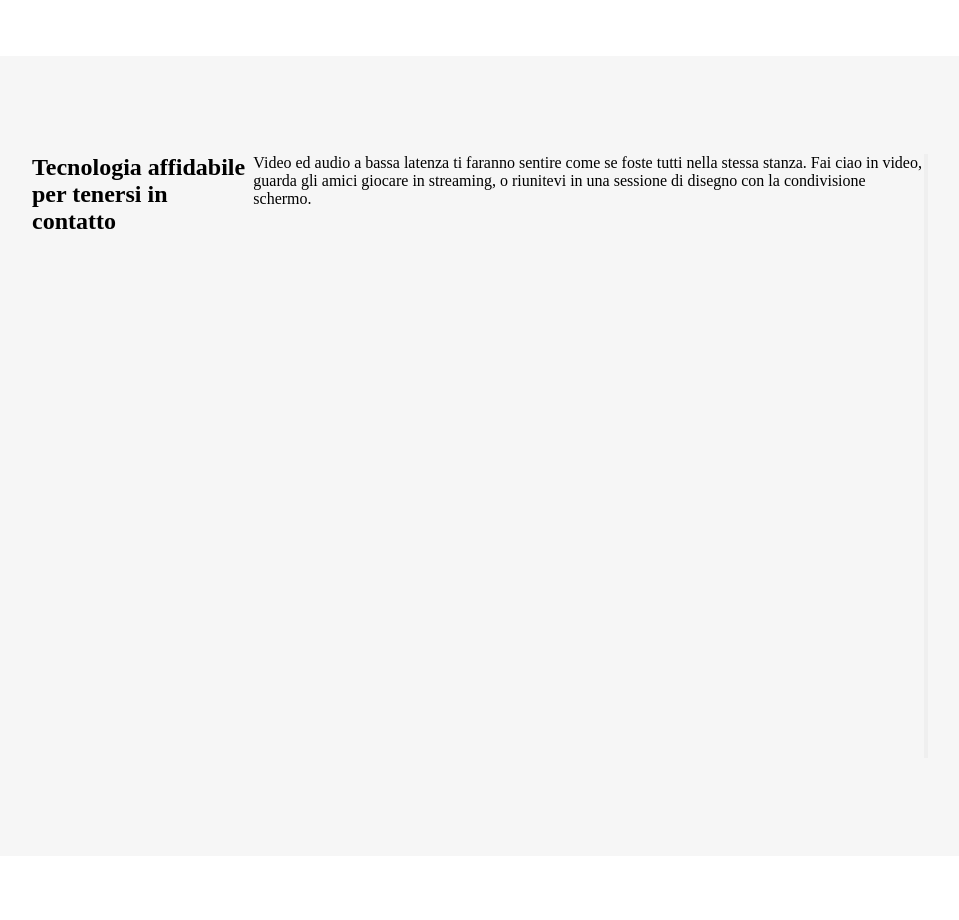
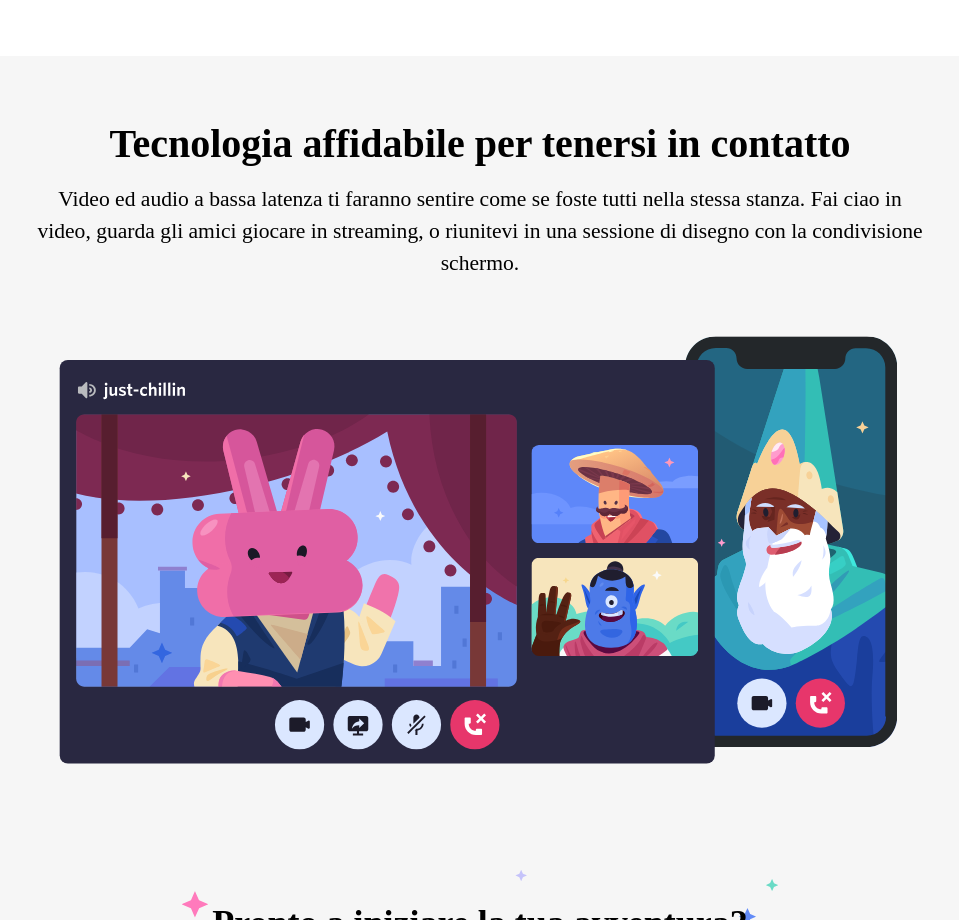
Before and after one commit to feffe17/htmlcss-discord, a plain HTML site: page index.html in a window 1280 px wide. Shown: the part 1880-2800 px from the top of the page, without its empty margins (160-1119 px from the left). Drawn offline with Linux system fonts and the light colour scheme.

Commit message:
complete supersection, starting footer

```diff
--- a/index.html
+++ b/index.html
@@ -91,12 +91,12 @@
         </div>
 
         <div id="art4" class="container supersection reverse debug-supersection">
-            <div class="articles subcontainer debug-superarticle">
+            <div class="articles subcontainer f-col debug-superarticle">
                 <h2>Tecnologia affidabile per tenersi in contatto</h2>
                 <p>Video ed audio a bassa latenza ti faranno sentire come se foste tutti nella stessa stanza. Fai ciao in video, guarda gli amici giocare in streaming, o riunitevi in una sessione di disegno con la condivisione schermo.</p>
-                <img src="" alt="">
-                <h3></h3>
-                <button></button>
+                <img src="./img/item4-big.svg" width="100%" alt="Item4">
+                <h3>Pronto a iniziare la tua avventura?</h3>
+                <button>&DownArrowBar; Scarica per Mac</button>
             </div>
         </div>
 
--- a/style.css
+++ b/style.css
@@ -29,6 +29,10 @@
     box-sizing: border-box;
 }
 
+body{
+    overflow-x: hidden;
+}
+
 
 .container{
     width: 100vw;
@@ -49,12 +53,18 @@
 }
 
 .supersection{
-    height: 800px;
+
 }
 
 .jf-sb{
     justify-content: space-between;
 }
+
+.f-col{
+    flex-direction: column;
+    align-items: center;
+}
+
 
 /* #endregion assets */
 
@@ -224,6 +234,7 @@ padding: 20px;
     font-size: 1.35rem;
     margin-bottom: 1rem;
     line-height: 2rem;
+    text-align: center;
 }
 
 .btns-nav{
@@ -295,7 +306,42 @@ padding: 20px;
 }
 
 .artsecondary>p{
-    font-size: 1.3rem;
+    font-size: 1.35rem;
+}
+
+.subcontainer>h2{
+    font-size: 40px;
+    margin-bottom: 1rem;
+}
+
+.subcontainer>p{
+    line-height: 2rem;
+    font-size: 1.35rem;
+    text-align: center;
+}
+
+.subcontainer>img{
+    max-width: 100%;
+    margin-bottom: 3rem;
+}
+
+.subcontainer>h3{
+    font-size: 36px;
+    background-image: url(./img/stars.svg);
+    padding: 2rem;
+    background-repeat: no-repeat;
+    background-size: contain;
+}
+
+.subcontainer>button{
+    cursor: pointer;
+    font-size: 18px;
+    border-radius: 25px;
+    display: inline;
+    padding: 10px 25px 10px 25px;
+    background-color: var(--download-btn-two);
+    border: 1px solid var(--download-btn-two);
+    color: white;
 }
 
 /* #endregion main */
```
